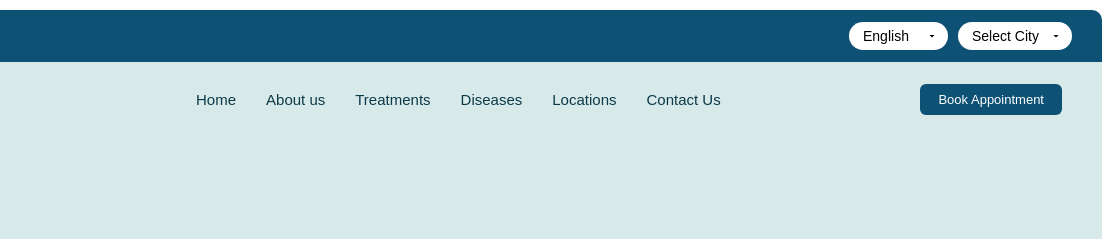
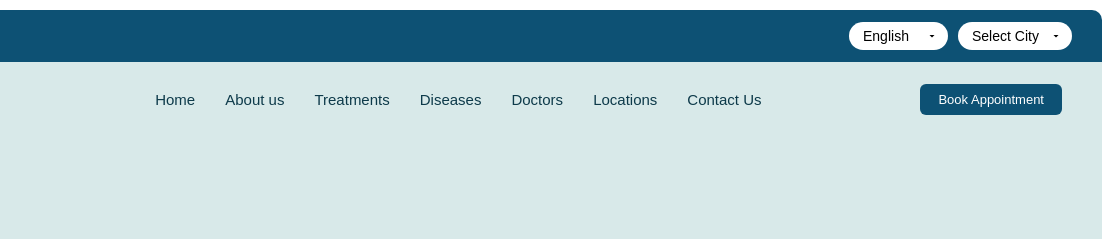
Before and after one commit to rakeshsanjju/Avis-Latest, a plain HTML site: page doctors/index.html in a window 1280 px wide. Shown: the top 239 px of the page, 168-1280 px from the left. Drawn offline with Linux system fonts and the light colour scheme.

Commit message:
main nav

```diff
--- a/doctors/index.html
+++ b/doctors/index.html
@@ -1179,6 +1179,7 @@
                 <a href="/">About us</a>
                 <a href="../treatments/index.html">Treatments</a>
                 <a href="../diseases/varicose-veins.html">Diseases</a>
+                     <a href="../doctors/index.html">Doctors</a>
                 <a href="#">Locations</a>
                 <a href="#">Contact Us</a>
             </nav>
```
Also changed, not shown: diseases/varicose-veins.html (+1 -0 lines), doctors/rajah.html (+1 -0 lines), index.html (+1 -0 lines), treatments/index.html (+1 -0 lines).
